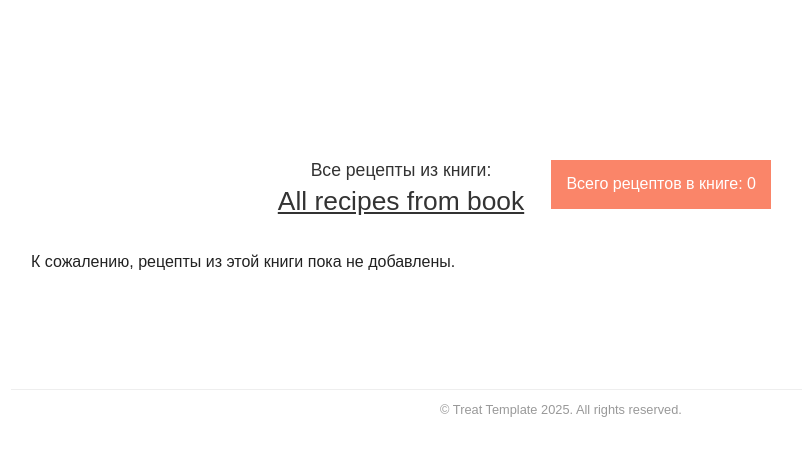
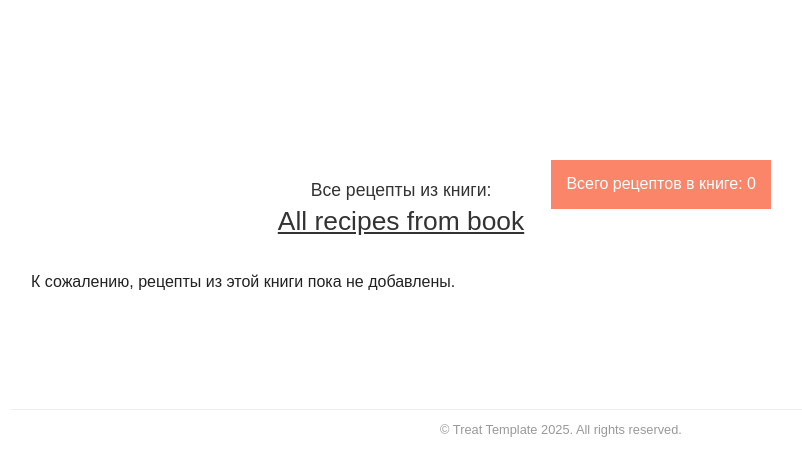
Before and after one commit to Helga1970/new-site, a Jekyll site: the page built from all-recipes-from-book.html, in a window 1280 px wide. Shown: the top 476 px of the page, without its empty margins (79-881 px from the left). Built offline with Jekyll 4.4.1, drawn with Linux system fonts in a browser that asks for light colours; nearby versions of some CDN libraries; some web fonts are replaced.

Commit message:
Update all-recipes-from-book.html

```diff
--- a/all-recipes-from-book.html
+++ b/all-recipes-from-book.html
@@ -21,10 +21,8 @@
                 <span class="book-name">{{ book_title_display }}</span>
             {% endif %}
         </h1>
-        <div class="book-info-plaque-container">
-            <div class="recipes-count-plaque">
-                <span class="plaque-text">Всего рецептов в книге: {{ total_recipes }}</span>
-            </div>
+        <div class="book-info-plaque">
+            <span class="plaque-text">Всего рецептов в книге: {{ total_recipes }}</span>
         </div>
     </div>
 
@@ -57,23 +55,21 @@
         padding: 20px;
     }
     .book-page-header {
-        display: flex;
-        flex-direction: column;
-        align-items: center;
+        position: relative;
+        text-align: center;
         margin-bottom: 30px;
-        position: relative;
+        padding-top: 20px;
     }
     .book-title-heading {
         font-size: 1.1em;
         font-weight: normal;
         margin: 0;
         color: #333;
-        text-align: center;
     }
     .book-title-heading .book-name {
         font-size: 1.5em;
-        font-weight: normal; /* Убираем жирность */
-        color: inherit;
+        font-weight: normal;
+        color: #333;
         display: block;
         margin-top: 5px;
         text-decoration: underline;
@@ -81,18 +77,15 @@
     .book-title-heading a.book-name {
         color: inherit;
     }
-    .book-info-plaque-container {
+    .book-info-plaque {
         position: absolute;
         top: 0;
         right: 0;
-        z-index: 10; /* Убедимся, что плашка находится поверх заголовка */
-    }
-    .recipes-count-plaque {
+        z-index: 10;
         background-color: #fa8569;
         color: white;
         padding: 10px 15px;
         display: inline-block;
-        text-align: center;
         white-space: nowrap;
         font-weight: normal;
     }
@@ -142,14 +135,16 @@
         color: #333;
     }
 
-    /* Адаптивность для мобильных устройств */
+    /* Адаптивность */
     @media (max-width: 768px) {
         .book-page-header {
+            display: flex;
             flex-direction: column;
             align-items: center;
             position: static;
+            padding-top: 0;
         }
-        .book-info-plaque-container {
+        .book-info-plaque {
             position: static;
             margin-top: 20px;
         }
```
